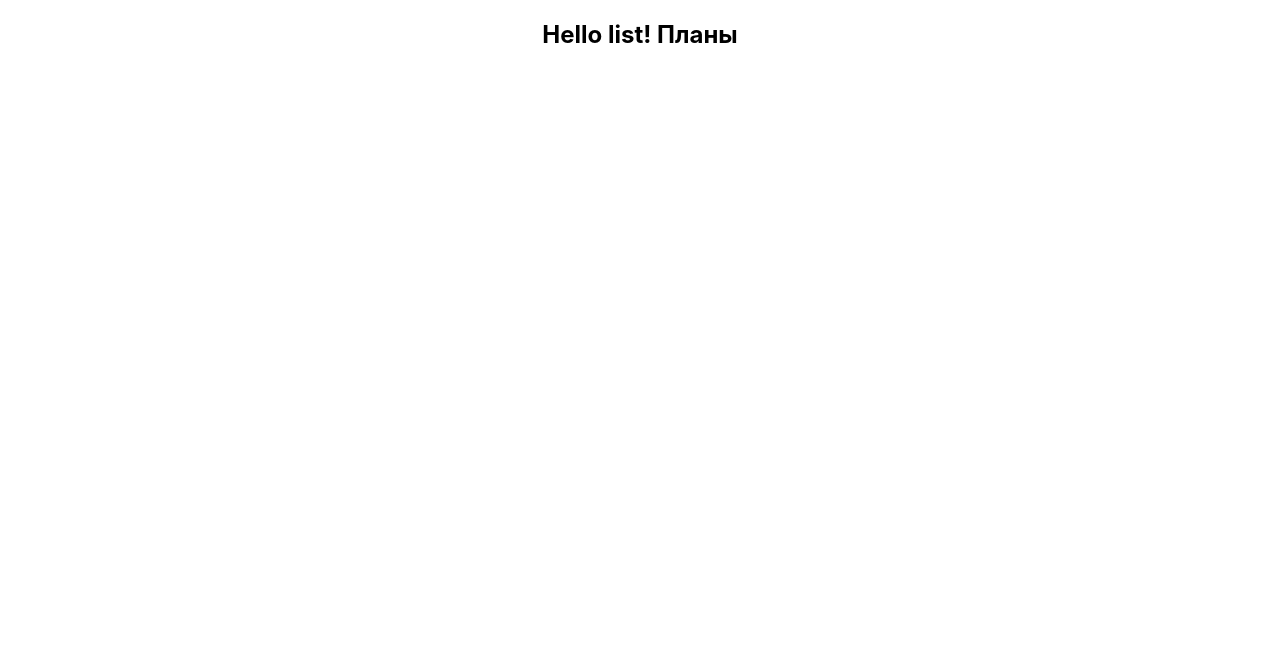
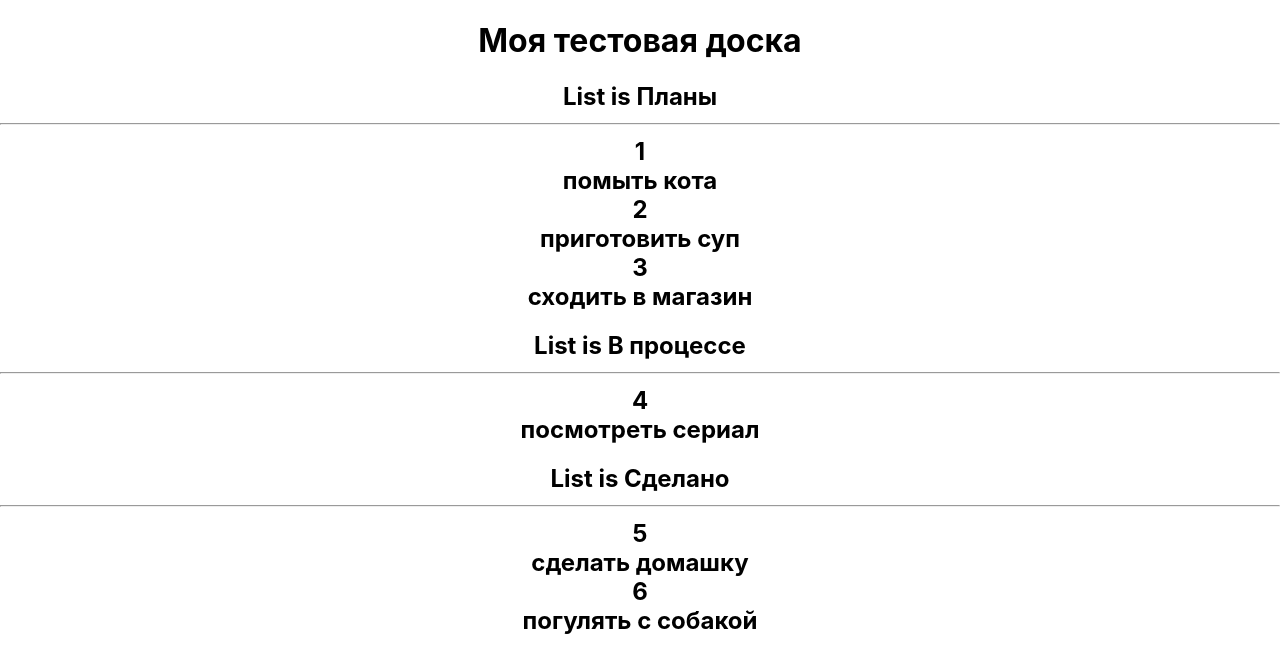
Before and after one commit to sacredrel1c/level2-1, a React (Create React App) app: page /board in a window 1280 px wide. Shown: the top 672 px of the page. Built offline with nearby package versions, Linux system fonts and the light colour scheme.

Commit message:
changed List.tsx And Board.tsx must have to change destruction

```diff
--- a/src/common/interfaces/ICard.d.ts
+++ b/src/common/interfaces/ICard.d.ts
@@ -1,4 +1,4 @@
 export interface ICard {
-id: number;
-title: string;
+  id: number;
+  title: string;
 }
--- a/src/pages/Board/Board.tsx
+++ b/src/pages/Board/Board.tsx
@@ -30,6 +30,12 @@ const state = {
 };
 
 function Board() {
-  return <List title={state.lists[0].title} cards={state.lists[0].cards} />;
+  const lists = state.lists.map((list) => <List title={list.title} cards={list.cards} key={list.id} />);
+  return (
+    <div>
+      <h1>{state.title}</h1>
+      {lists}
+    </div>
+  );
 }
 export default Board;
--- a/src/pages/Board/components/List/List.tsx
+++ b/src/pages/Board/components/List/List.tsx
@@ -1,10 +1,17 @@
 import React from 'react';
-import {ICard} from '../../../../common/interfaces/ICard';
+import { ICard } from '../../../../common/interfaces/ICard';
 
-function List({ title }: string, { cards }: ICard[]) {
+function List(props: { title: string; cards: ICard[] }) {
   return (
     <h2>
-      Hello list! {title} {cards}
+      List is {props.title}
+      <hr />
+      {props.cards.map((card) => (
+        <>
+          <div>{card.id}</div>
+          <div>{card.title}</div>
+        </>
+      ))}
     </h2>
   );
 }
```
